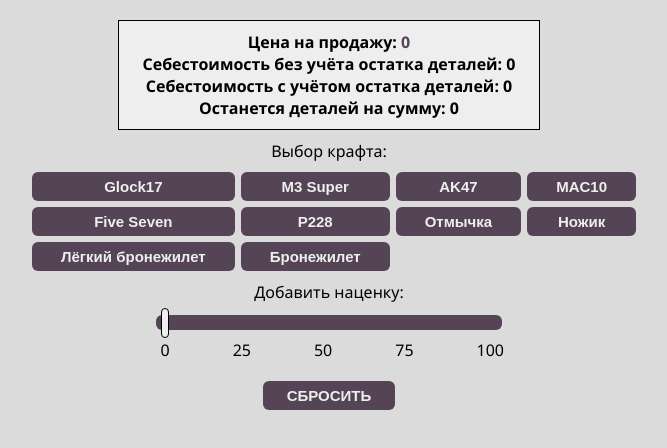
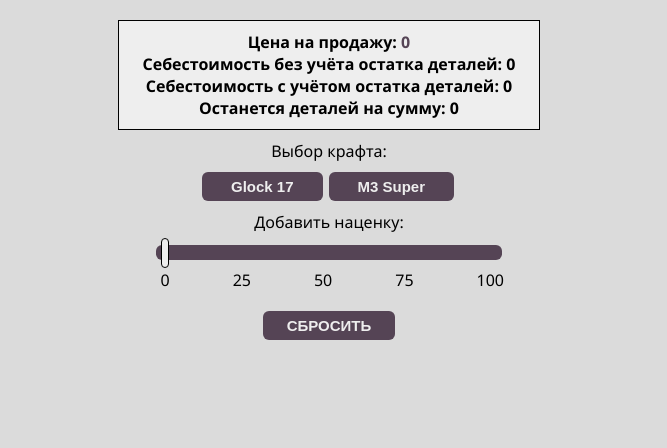
Before and after one commit to AAAAAAAAlan/dobrograd-order-manager, a Vue app: page / in a window 1280 px wide. Shown: the top 448 px of the page, without its empty margins (311-978 px from the left). Built offline with nearby package versions, Linux system fonts and the light colour scheme.

Commit message:
pomenyal mnogo chego!

```diff
--- a/src/components/Dobrograd.vue
+++ b/src/components/Dobrograd.vue
@@ -4,20 +4,11 @@
       <div class="cost"> Цена на продажу: <span>{{ Math.round(sellingPrice) }}</span> </div>
       <div class="cost"> Себестоимость без учёта остатка деталей: {{ Math.round(gun) }}</div>
       <div class="cost"> Себестоимость с учётом остатка деталей: {{ Math.round(remains) }} </div>
-      <div class="remain"> Останется деталей на сумму: {{ Math.round(gun) - Math.round(remains) }} </div>
+      <div class="cost"> Останется деталей на сумму: {{ Math.round(gun) - Math.round(remains) }} </div>
     </div>
     <p>Выбор крафта:</p>
     <div class="guns">
-      <div class="glock"><button @click="assembleGlock()" class="assemble">Glock17</button></div>
-      <div class="m3"><button @click="assembleShotgun()" class="assemble">M3 Super</button></div>
-      <div class="ak"><button @click="assembleAk()" class="assemble">AK47</button></div>
-      <div class="mac10"><button @click="assembleMac()" class="assemble">MAC10</button></div>
-      <div class="fiveseven"><button @click="assembleFiveseven()" class="assemble">Five Seven</button></div>
-      <div class="p228"><button @click="assembleP()" class="assemble">P228</button></div>
-      <div class="lockpick"><button @click="assembleLockpick()" class="assemble">Отмычка</button></div>
-      <div class="knife"><button @click="assembleKnife()" class="assemble">Ножик  </button></div>
-      <div class="light-vest"><button @click="assembleLightVest()" class="assemble">Лёгкий бронежилет</button></div>
-      <div class="vest"><button @click="assembleVest()" class="assemble">Бронежилет</button></div>
+      <button @click="assemble(index)" v-for="(product, index) in products" :key="index" class="assemble">{{product.name}}</button>
     </div>
     <p>Добавить наценку:</p>
     <div class="sliderParent">
@@ -34,44 +25,74 @@
 export default {
   data: function(){
     return {
-      materialsSingle: {
-        breechblock: 2015/2, // Затвор 2015₽ = 2шт
-        barrel: 2015/2, // Ствол 2015₽ = 2шт
-        pistolGrip: 2015, // Рукоять 2015₽ = 1шт
-        hammer: 2015/8, // Курок 2015₽ = 8шт
-        magazine: 2015, // Магазин 2015₽ = 1шт
-        piston: 515/4, // Поршень 515₽ = 4шт
-        bearing: 515/5, // Ролик 515₽ = 5шт
-        spring: 515/10, // Пружина 515₽ = 10шт
-        glue: 35, // Клей 35₽ = 1шт
-        firingPin: 2015/5, // Ударник 2015₽ = 5шт
-        lock: 2015/5, // Стопор 2015₽ = 5шт
-        plate: 800, // Пластина 800₽ = 1шт
-        ironSight: 2015/8, // Мушка 2015₽ = 7шт
-        tape: 50, // Скотч 50₽ = 1шт
-        sight: 0 // ПОСТАВИТ ЦЕНУ!!!
-      },
-      materialsStack: {
-        breechblock: 2015, // Затвор
-        barrel: 2015, // Ствол
-        pistolGrip: 2015, // Рукоять
-        hammer: 2015, // Курок
-        magazine: 2015, // Магазин
-        piston: 515, // Поршень
-        bearing: 515, // Ролик
-        spring: 515, // Пружина
-        glue: 35, // Клей
-        firingPin: 2015, // Ударник
-        lock: 2015, // Стопор
-        plate: 800, // Пластина
-        ironSight: 2015,   // Мушка
-        tape: 50 // Скотч 50₽ = 1шт
-      },
+      // materialsSingle: {
+      //   breechblock: 2015/2, // Затвор 2015₽ = 2шт
+      //   barrel: 2015/2, // Ствол 2015₽ = 2шт
+      //   pistolGrip: 2015, // Рукоять 2015₽ = 1шт
+      //   hammer: 2015/8, // Курок 2015₽ = 8шт
+      //   magazine: 2015, // Магазин 2015₽ = 1шт
+      //   piston: 515/4, // Поршень 515₽ = 4шт
+      //   bearing: 515/5, // Ролик 515₽ = 5шт
+      //   spring: 515/10, // Пружина 515₽ = 10шт
+      //   glue: 35, // Клей 35₽ = 1шт
+      //   firingPin: 2015/5, // Ударник 2015₽ = 5шт
+      //   lock: 2015/5, // Стопор 2015₽ = 5шт
+      //   plate: 800, // Пластина 800₽ = 1шт
+      //   ironSight: 2015/8, // Мушка 2015₽ = 7шт
+      //   tape: 50, // Скотч 50₽ = 1шт
+      //   sight: 0 // ПОСТАВИТ ЦЕНУ!!!
+      // },
+      // materialsStack: {
+      //   breechblock: 2015, // Затвор
+      //   barrel: 2015, // Ствол
+      //   pistolGrip: 2015, // Рукоять
+      //   hammer: 2015, // Курок
+      //   magazine: 2015, // Магазин
+      //   piston: 515, // Поршень
+      //   bearing: 515, // Ролик
+      //   spring: 515, // Пружина
+      //   glue: 35, // Клей
+      //   firingPin: 2015, // Ударник
+      //   lock: 2015, // Стопор
+      //   plate: 800, // Пластина
+      //   ironSight: 2015,   // Мушка
+      //   tape: 50 // Скотч 50₽ = 1шт
+      // },
+
       gun: 0,
       remains: 0,
       sellingPrice: 0,
       percentage: 0,
       steps: [0, 25, 50, 75, 100],
+
+      // Crafting receipts
+
+      products: [
+      {
+        name: 'Glock 17',
+        barrel: 1,
+        breechblock: 1,
+        pistolGrip: 1,
+        hammer: 1,
+        magazine: 1,
+        piston: 1,
+        bearing: 1,
+        spring: 1,
+        glue: 1
+      },
+      {
+        name: "M3 Super",
+        barrel: 5,
+        breechblock: 1,
+        pistolGrip: 1,
+        hammer: 1,
+        magazine: 1,
+        piston: 1,
+        bearing: 1,
+        spring: 1,
+        glue: 1
+      }
+      ],
     }
   },
   watch: {
@@ -84,60 +105,11 @@
   },
 
   methods: {
-    assembleGlock(){
-      this.gun = this.materialsStack.barrel + this.materialsStack.breechblock + this.materialsStack.pistolGrip + this.materialsStack.hammer + this.materialsStack.magazine + this.materialsStack.piston + this.materialsStack.bearing + this.materialsStack.spring + this.materialsStack.glue
-
-      this.remains = this.materialsSingle.barrel + this.materialsSingle.breechblock + this.materialsSingle.pistolGrip + this.materialsSingle.hammer + this.materialsSingle.magazine + this.materialsSingle.piston + this.materialsSingle.bearing + this.materialsSingle.spring + this.materialsSingle.glue
-    },
-    assembleShotgun(){
-      this.gun = this.materialsStack.breechblock*2 + this.materialsStack.barrel*2 + this.materialsStack.pistolGrip*2 + this.materialsStack.firingPin*2 + this.materialsStack.hammer + this.materialsStack.lock*2 + this.materialsStack.magazine + this.materialsStack.piston*3 + this.materialsStack.bearing*2 + this.materialsStack.spring + this.materialsStack.glue + this.materialsStack.plate*3
-
-      this.remains = this.materialsSingle.breechblock*3 + this.materialsSingle.barrel*3 + this.materialsSingle.pistolGrip*2 + this.materialsSingle.firingPin*8 + this.materialsSingle.hammer + this.materialsSingle.lock*8 + this.materialsSingle.magazine + this.materialsSingle.piston*12 + this.materialsSingle.bearing*8 + this.materialsSingle.spring*8 + this.materialsSingle.glue*3 + this.materialsSingle.plate*3
-    },
-    assembleAk(){
-      this.gun = this.materialsStack.breechblock*2 + this.materialsStack.barrel*2 + this.materialsStack.pistolGrip*3 + this.materialsStack.firingPin*2 + this.materialsStack.hammer + this.materialsStack.lock*2 + this.materialsStack.magazine*3 + this.materialsStack.piston*3 + this.materialsStack.bearing*2 + this.materialsStack.spring + this.materialsStack.glue + this.materialsStack.plate*6 + this.materialsStack.ironSight
-
-      this.remains = this.materialsSingle.breechblock*3 + this.materialsSingle.barrel*3 + this.materialsSingle.pistolGrip*3 + this.materialsSingle.firingPin*8 + this.materialsSingle.hammer + this.materialsSingle.lock*8 + this.materialsSingle.magazine*3 + this.materialsSingle.piston*12 + this.materialsSingle.bearing*10 + this.materialsSingle.spring*8 + this.materialsSingle.glue + this.materialsSingle.plate*6 + this.materialsSingle.ironSight*4
-    },
-    assembleMac(){
-      this.gun = this.materialsStack.breechblock + this.materialsStack.barrel + this.materialsStack.pistolGrip + this.materialsStack.firingPin + this.materialsStack.hammer + this.materialsStack.lock + this.materialsStack.magazine + this.materialsStack.piston*2 + this.materialsStack.bearing + this.materialsStack.spring + this.materialsStack.glue + this.materialsStack.plate*2 + this.materialsStack.ironSight
-
-      this.remains = this.materialsSingle.breechblock*2 + this.materialsSingle.barrel*2 + this.materialsSingle.pistolGrip + this.materialsSingle.firingPin*5 + this.materialsSingle.hammer + this.materialsSingle.lock*5 + this.materialsSingle.magazine + this.materialsSingle.piston*8 + this.materialsSingle.bearing*5 + this.materialsSingle.spring*5 + this.materialsSingle.glue + this.materialsSingle.plate*2 + this.materialsSingle.ironSight
-    },
-    assembleLockpick(){
-      this.gun = this.materialsStack.plate + this.materialsStack.pistolGrip + this.materialsStack.glue
-
-      this.remains = this.materialsSingle.plate + this.materialsSingle.pistolGrip + this.materialsSingle.glue
-    },
-    assembleKnife(){
-      this.gun = this.materialsStack.plate*2 + this.materialsStack.pistolGrip + this.materialsStack.bearing + this.materialsStack.spring + this.materialsStack.glue
-
-      this.remains = this.materialsSingle.plate*2 + this.materialsSingle.pistolGrip + this.materialsSingle.bearing*2 + this.materialsSingle.spring + this.materialsSingle.glue
-    },
-    assembleLightVest(){
-      this.gun = this.materialsStack.plate*3 + this.materialsStack.tape + this.materialsStack.glue
-
-      this.remains = this.materialsSingle.plate*3 + this.materialsSingle.tape + this.materialsSingle.glue
-    },
-    assembleVest(){
-      this.gun = this.materialsStack.plate*5 + this.materialsStack.tape + this.materialsStack.glue
-
-      this.remains = this.materialsSingle.plate*5 + this.materialsSingle.tape + this.materialsSingle.glue
-    },
-    assembleFiveseven(){
-      this.gun = this.materialsStack.breechblock + this.materialsStack.barrel + this.materialsStack.pistolGrip + this.materialsStack.firingPin + this.materialsStack.hammer + this.materialsStack.lock + this.materialsStack.magazine + this.materialsStack.piston*2 + this.materialsStack.bearing + this.materialsStack.spring + this.materialsStack.glue + this.materialsStack.plate*3
-
-      this.remains = this.materialsSingle.breechblock + this.materialsSingle.barrel*2 + this.materialsSingle.pistolGrip + this.materialsSingle.firingPin*3 + this.materialsSingle.hammer + this.materialsSingle.lock*2 + this.materialsSingle.magazine + this.materialsSingle.piston*5 + this.materialsSingle.bearing*4 + this.materialsSingle.spring*3 + this.materialsSingle.glue + this.materialsSingle.plate*3
-    },
-    assembleP(){
-      this.gun = this.materialsStack.breechblock + this.materialsStack.barrel + this.materialsStack.pistolGrip + this.materialsStack.firingPin + this.materialsStack.hammer + this.materialsStack.lock + this.materialsStack.magazine + this.materialsStack.piston*2 + this.materialsStack.bearing + this.materialsStack.spring + this.materialsStack.glue + this.materialsStack.plate
-
-      this.remains = this.materialsSingle.breechblock + this.materialsSingle.barrel*2 + this.materialsSingle.pistolGrip + this.materialsSingle.firingPin + this.materialsSingle.hammer + this.materialsSingle.lock + this.materialsSingle.magazine + this.materialsSingle.piston*5 + this.materialsSingle.bearing*4 + this.materialsSingle.spring*3 + this.materialsSingle.glue + this.materialsSingle.plate
-    },
-    assembleScout(){
-      // this.gun = this.materialsStack.breechblock*2 + this.materialsStack.barrel + this.materialsStack.pistolGrip*2 + this.materialsStack.firingPin*2 + this.materialsStack.hammer + this.materialsStack.lock + this.materialsStack.magazine*3 + this.materialsStack.piston*3 + this.materialsStack.bearing*2 + this.materialsStack.spring + this.materialsStack.glue + this.materialsStack.plate*
+    assemble(index){
+      // const product = this.products[index]
 
     },
+
 
     reset(){
       this.gun = 0;
```
